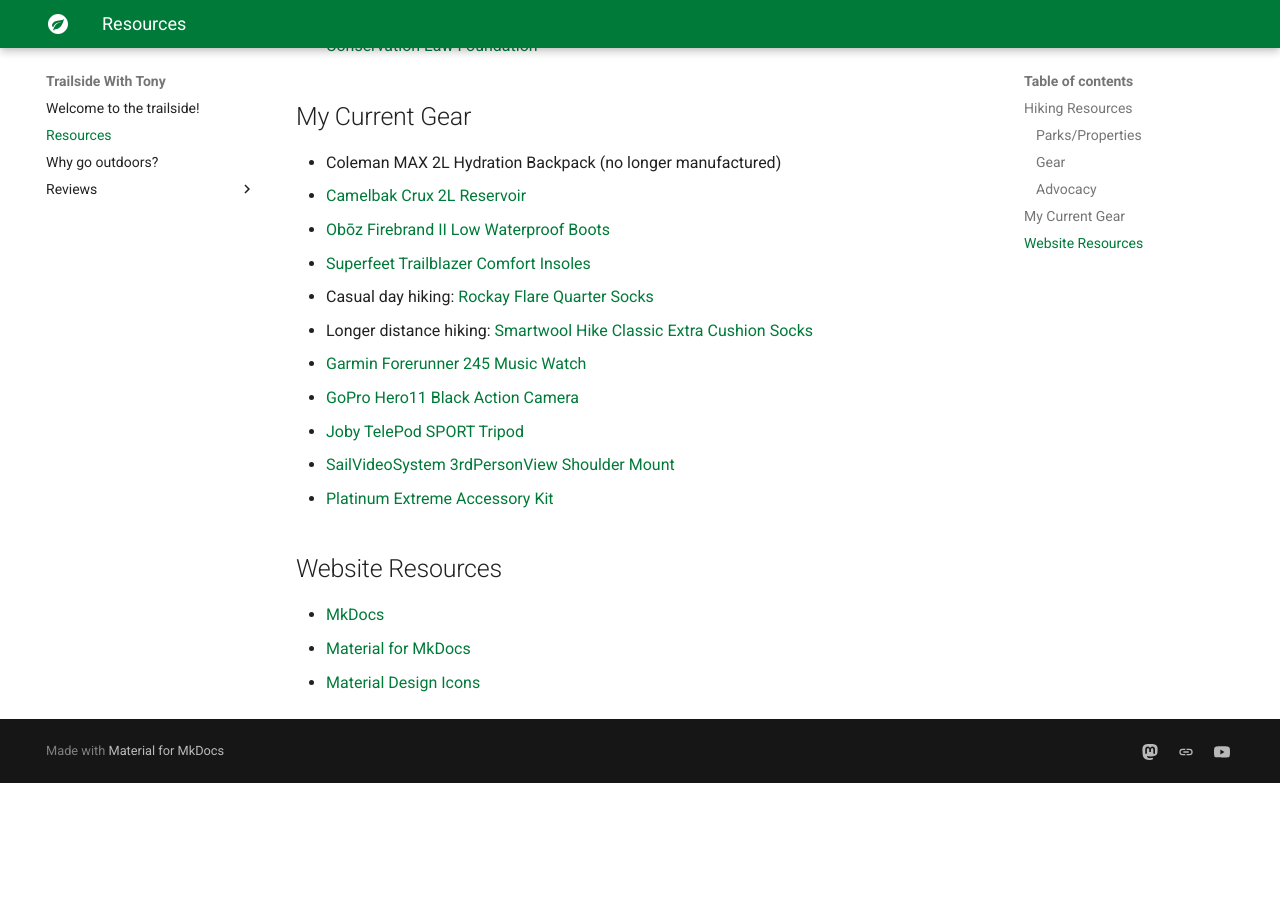
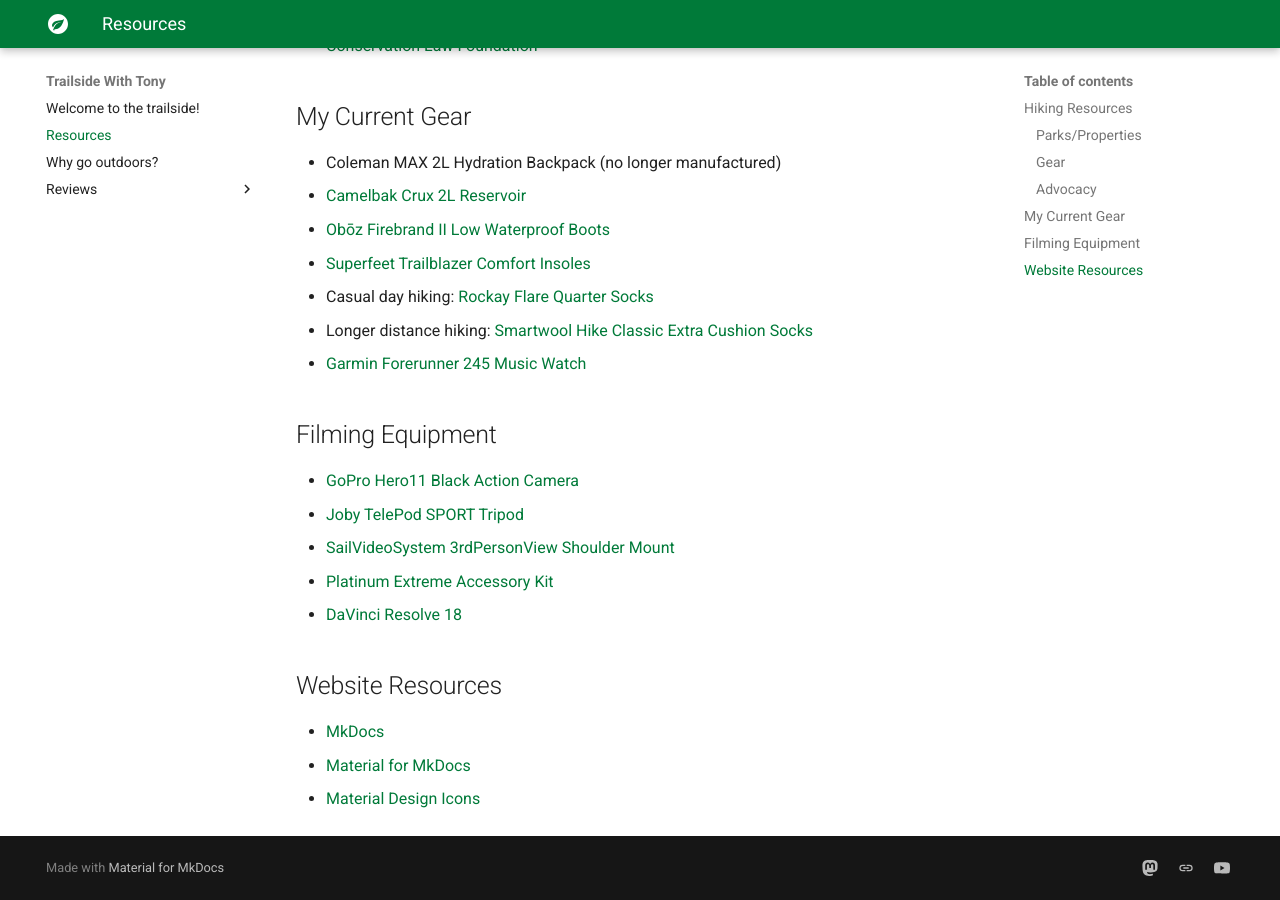
Before and after one commit to tswtony/tswtony.github.io, an MkDocs documentation site: the page built from docs/resources.md, in a window 1280 px wide and 900 px high, scrolled down 988 px. Built offline with MkDocs 1.6.1 and Material for MkDocs 9.7.7, drawn with Linux system fonts in a browser that asks for light colours; before the commit the page ends 1771 px from its top, so only the background shows below that.

Commit message:
Update resources.md

```diff
--- a/docs/resources.md
+++ b/docs/resources.md
@@ -34,10 +34,14 @@
 - Casual day hiking: [Rockay Flare Quarter Socks](https://rockay.com/products/flare-quarter-run-socks)
 - Longer distance hiking: [Smartwool Hike Classic Extra Cushion Socks](https://www.smartwool.com/shop/mens-hiking-socks/hike-classic-edition-extra-cushion-crew-socks-socks-sw013100)
 - [Garmin Forerunner 245 Music Watch](https://www.garmin.com/en-US/p/646690)
+
+## Filming Equipment
+
 - [GoPro Hero11 Black Action Camera](https://gopro.com/en/us/shop/cameras/hero11-black/CHDHX-111-master.html)
 - [Joby TelePod SPORT Tripod](https://joby.com/us-en/telepod-sport-jb01657-bww/)
 - [SailVideoSystem 3rdPersonView Shoulder Mount](https://www.sailvideosystem.com/products/3rdpersonview-shoulder-mount-for-gopro-max-and-others)
 - [Platinum Extreme Accessory Kit](https://www.bestbuy.com/site/platinum-extreme-accessory-kit-for-gopro-action-cameras/6402471.p)
+- [DaVinci Resolve 18](https://www.blackmagicdesign.com/products/davinciresolve/)
 
 ## Website Resources
 
```
